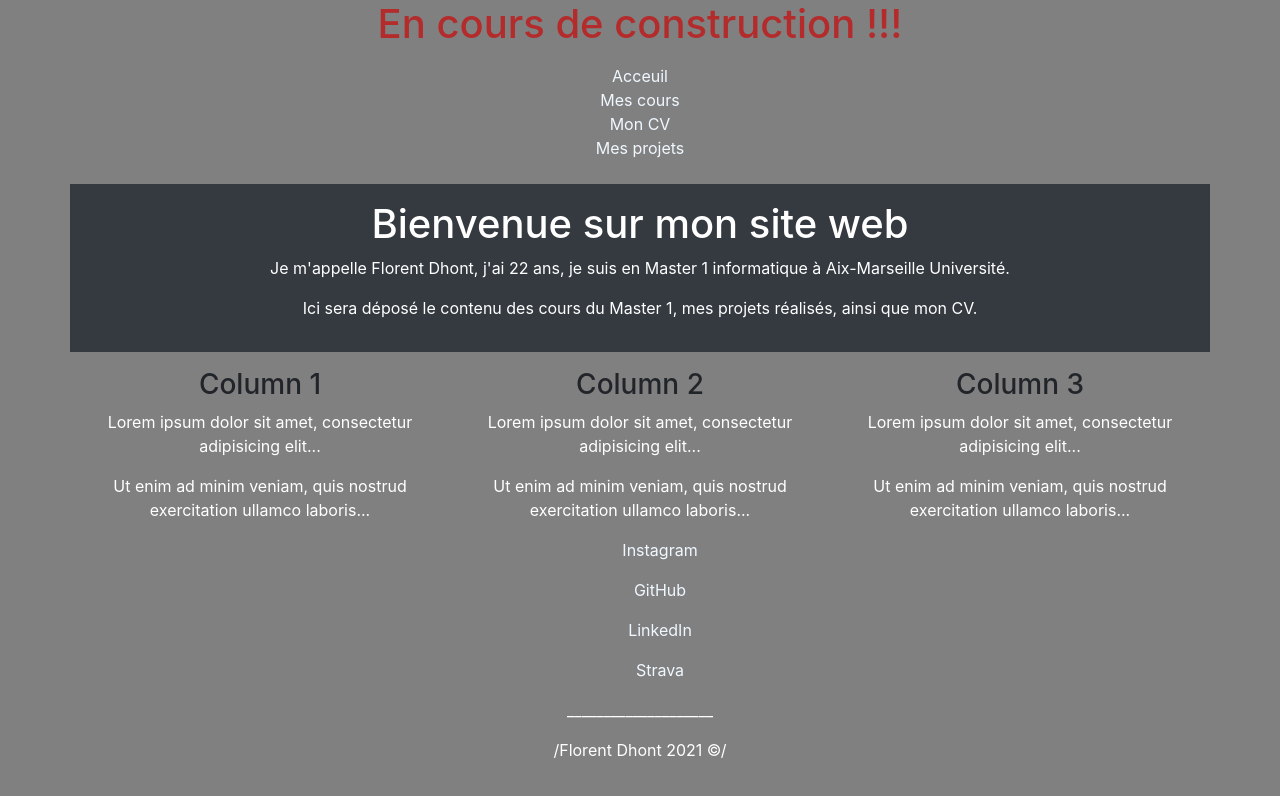
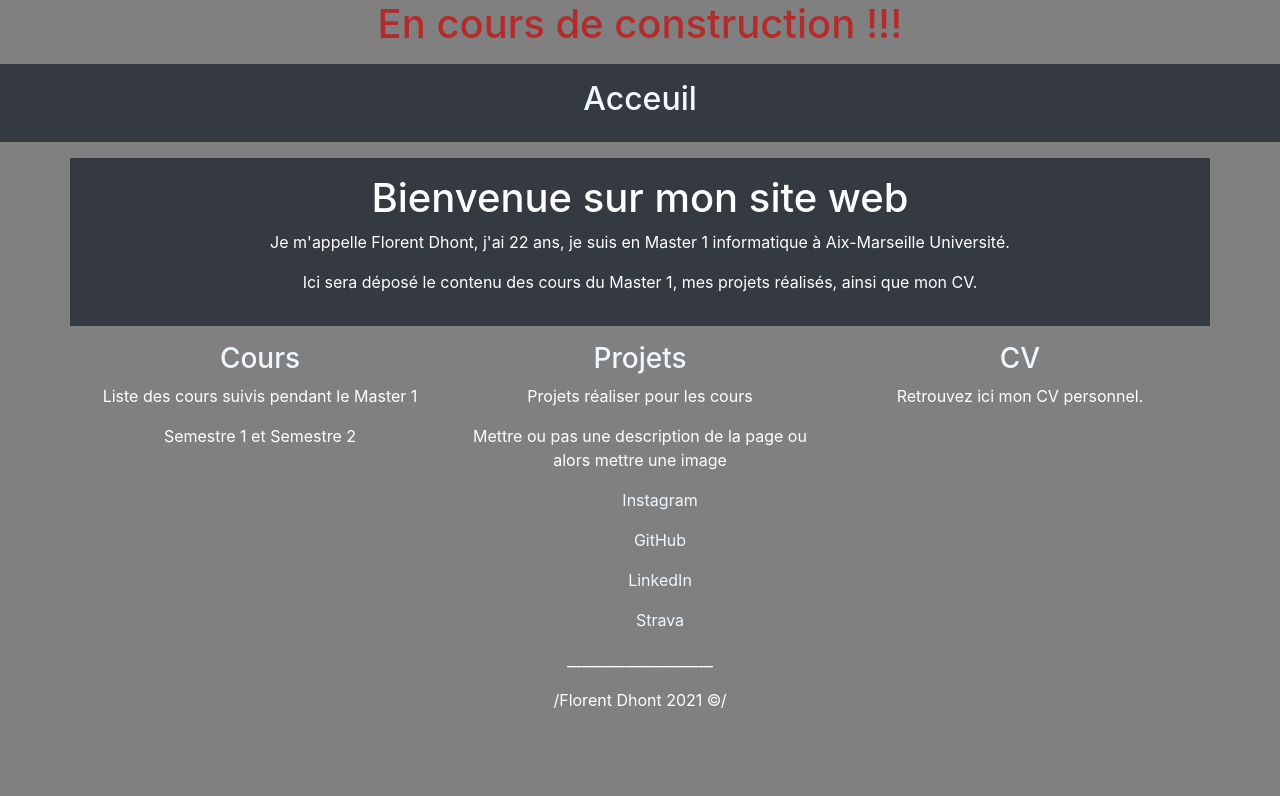
Before and after one commit to FloFloDht/angularWebApp, an Angular app: page /home in a window 1280 px wide. Shown: the top 796 px of the page. Built offline with nearby package versions, Linux system fonts and the light colour scheme.

Commit message:
Modif Home page

```diff
--- a/src/app/app.component.html
+++ b/src/app/app.component.html
@@ -1,17 +1,9 @@
 <h1 style="color: rgb(180, 43, 43);">En cours de construction !!!</h1>
 
-<nav class="navbar navbar-default">
-  <div class="container-fluid">
-    <div class="navbar-collapse">
-      <ul class="nav navbar-nav">
-        <li routerLinkActive="active"><a routerLink="home">Acceuil</a></li>
-        <li routerLinkActive="active"><a routerLink="cours">Mes cours</a></li>
-        <li routerLinkActive="active"><a routerLink="cv">Mon CV</a></li>
-        <li routerLinkActive="active"><a routerLink="projets">Mes projets</a></li>
-      </ul>
-    </div>
-  </div>
-</nav>
+
+<div class="container-fluid p-3 my-3 bg-dark text-white">
+  <h2 routerLinkActive="active"><a routerLink="home">Acceuil</a></h2>
+</div>
 
 <div class="col-xs-12">
   <router-outlet></router-outlet>
--- a/src/app/home/home.component.html
+++ b/src/app/home/home.component.html
@@ -1,33 +1,30 @@
-
-
 <div class="container p-3 my-3 bg-dark text-white">
     <h1>Bienvenue sur mon site web </h1>
     <p>Je m'appelle Florent Dhont, j'ai 22 ans, je suis en Master 1 informatique à Aix-Marseille Université.</p>
     <p>Ici sera déposé le contenu des cours du Master 1, mes projets réalisés, ainsi que mon CV.</p>
-  </div>
+</div>
 
   <div class="container">
     <div class="row">
       <div class="col-sm-4">
-        <h3>Column 1</h3>
-        <p>Lorem ipsum dolor sit amet, consectetur adipisicing elit...</p>
-        <p>Ut enim ad minim veniam, quis nostrud exercitation ullamco laboris...</p>
+        <h3><a routerLink="/cours">Cours</a></h3>
+        <p>Liste des cours suivis pendant le Master 1</p>
+        <p>Semestre 1 et Semestre 2</p>
       </div>
       <div class="col-sm-4">
-        <h3>Column 2</h3>
-        <p>Lorem ipsum dolor sit amet, consectetur adipisicing elit...</p>
-        <p>Ut enim ad minim veniam, quis nostrud exercitation ullamco laboris...</p>
+        <h3><a routerLink="/projets">Projets</a></h3>
+        <p>Projets réaliser pour les cours</p>
+        <p>Mettre ou pas une description de la page ou alors mettre une image </p>
       </div>
       <div class="col-sm-4">
-        <h3>Column 3</h3>
-        <p>Lorem ipsum dolor sit amet, consectetur adipisicing elit...</p>
-        <p>Ut enim ad minim veniam, quis nostrud exercitation ullamco laboris...</p>
+        <h3><a routerLink="/cv">CV</a></h3>
+        <p>Retrouvez ici mon CV personnel.</p>
       </div>
     </div>
   </div>
 
 
-<ul style="text-align: center;">
+<ul class="socialNetworks">
     <p><a href="https://www.instagram.com/?hl=fr">Instagram</a></p>
     <p><a href="https://github.com/FloFloDht">GitHub</a></p>
     <p><a href="https://www.linkedin.com/in/florent-dhont-8b2424153/">LinkedIn</a></p>
```
